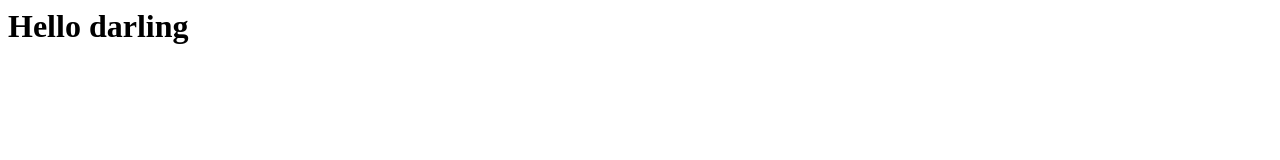
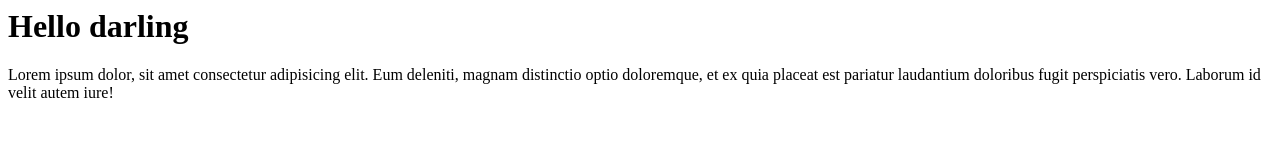
Before and after one commit to developershiv07/first_demo, a plain HTML site: page index.html in a window 1280 px wide. Drawn offline with Linux system fonts and the light colour scheme.

```diff
--- a/index.html
+++ b/index.html
@@ -1 +1,3 @@
 <h1>Hello darling</h1>
+<p>Lorem ipsum dolor, sit amet consectetur adipisicing elit. Eum deleniti, magnam distinctio optio doloremque, et ex
+    quia placeat est pariatur laudantium doloribus fugit perspiciatis vero. Laborum id velit autem iure!</p>
```
Also changed, not shown: 1 other file.
